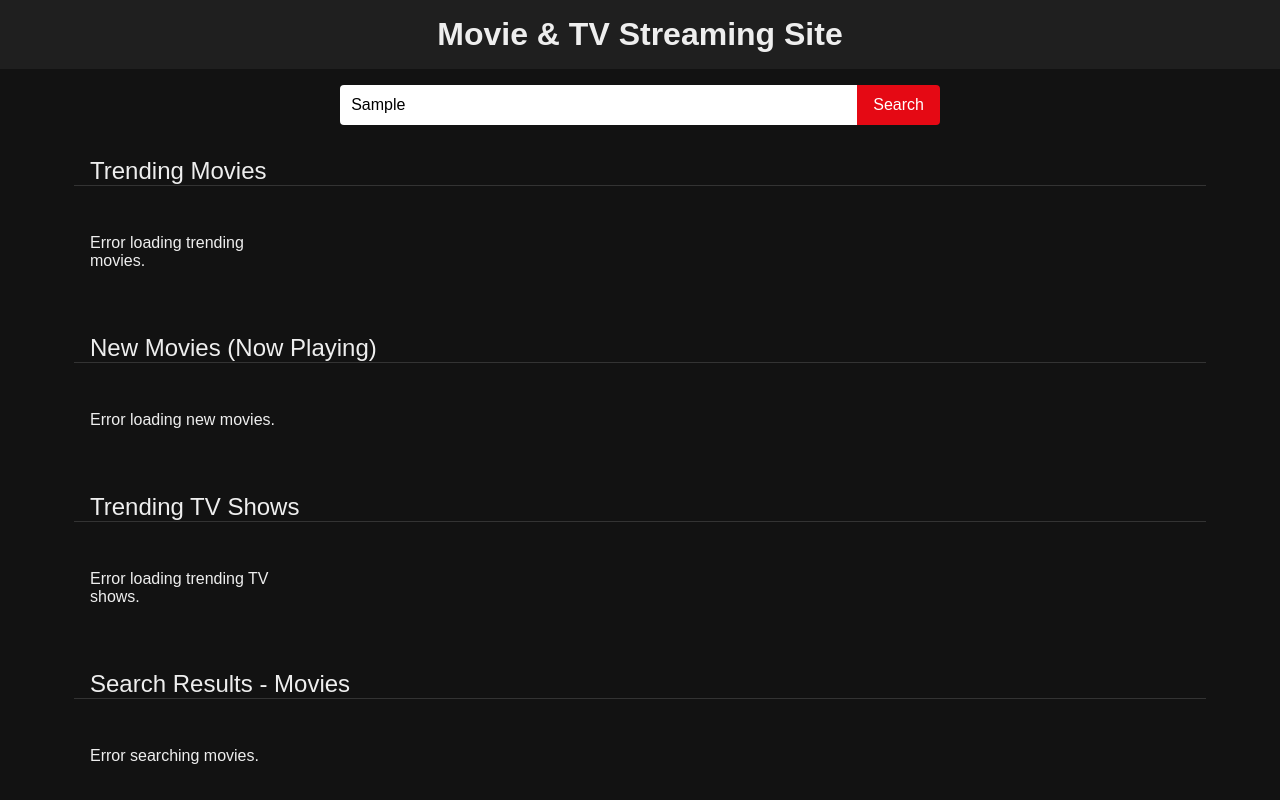
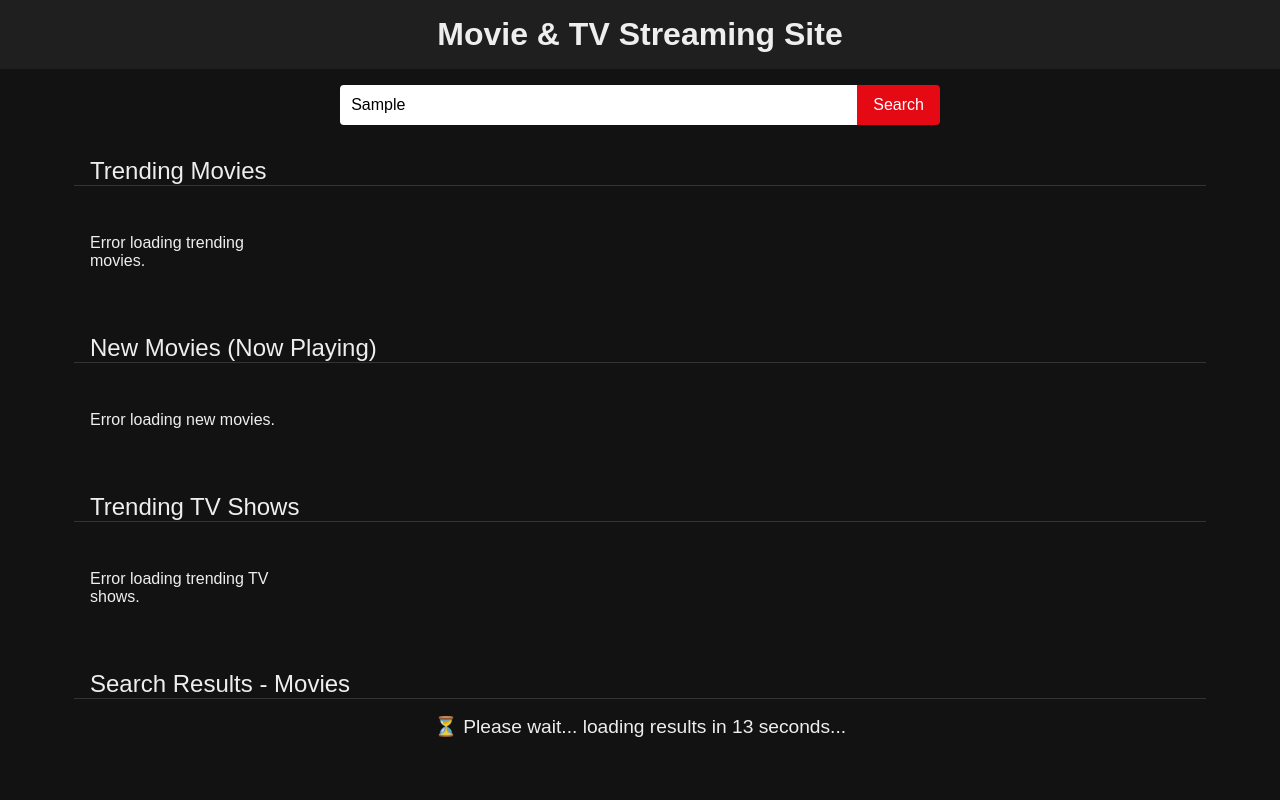
Before and after one commit to earnbig78-web/movies, a plain HTML site: page index.html in a window 1280 px wide. Both pictures are taken after typing "Sample" into the empty fields and a click on the button "Search". Shown: the top 800 px of the page. Drawn offline with Linux system fonts and the light colour scheme; no server answers.

Commit message:
Update index.html

```diff
--- a/index.html
+++ b/index.html
@@ -46,6 +46,12 @@
       padding: 0 1rem;
       font-size: 1.5rem;
       border-bottom: 1px solid #333;
+    }
+    #search-timer {
+      text-align: center;
+      font-size: 1.2rem;
+      margin-bottom: 1rem;
+      display: none;
     }
     .results {
       display: grid;
@@ -116,6 +122,7 @@
 <div id="trending-tv" class="results"></div>
 
 <div class="section-title" id="search-section" style="display:none;">Search Results - Movies</div>
+<div id="search-timer"></div> <!-- 👈 Countdown timer -->
 <div id="search-results-movies" class="results"></div>
 
 <div class="section-title" id="search-section-tv" style="display:none;">Search Results - TV Shows</div>
@@ -126,10 +133,9 @@
 <script>
   const API_KEY = '9ad958fa4cfc7185af4481588a9c4896';
 
-  // Your Adsterra ad direct link here (replace with your actual Adsterra URL)
+  // Your Adsterra ad direct link
   const adsterraDirectLink = 'https://www.revenuecpmgate.com/hu4m9xgf?key=13d7ed2b8ada41358fd402fd10815fde';
 
-  // DOM elements
   const trendingMoviesContainer = document.getElementById('trending-movies');
   const newMoviesContainer = document.getElementById('new-movies');
   const trendingTVContainer = document.getElementById('trending-tv');
@@ -137,15 +143,14 @@
   const searchResultsTV = document.getElementById('search-results-tv');
   const searchSectionMovies = document.getElementById('search-section');
   const searchSectionTV = document.getElementById('search-section-tv');
+  const searchTimer = document.getElementById('search-timer');
 
-  // On page load, fetch trending/new content
   window.onload = () => {
     fetchTrendingMovies();
     fetchNewMovies();
     fetchTrendingTV();
   };
 
-  // Search button
   document.getElementById('searchButton').addEventListener('click', searchAll);
   document.getElementById('searchInput').addEventListener('keypress', e => {
     if (e.key === 'Enter') searchAll();
@@ -188,25 +193,54 @@
     const query = document.getElementById('searchInput').value.trim();
     if (!query) return;
 
+    // Open Ad in new tab
+    window.open(adsterraDirectLink, '_blank');
+
+    // Prepare search sections
+    searchSectionMovies.style.display = 'block';
+    searchSectionTV.style.display = 'block';
+    searchResultsMovies.innerHTML = '';
+    searchResultsTV.innerHTML = '';
+
+    // Start countdown timer
+    let seconds = 15;
+    searchTimer.style.display = 'block';
+    searchTimer.innerText = `⏳ Please wait... loading results in ${seconds} seconds...`;
+
+    const countdown = setInterval(() => {
+      seconds--;
+      if (seconds > 0) {
+        searchTimer.innerText = `⏳ Please wait... loading results in ${seconds} seconds...`;
+      } else {
+        clearInterval(countdown);
+        searchTimer.style.display = 'none';
+        fetchSearchResults(query);
+      }
+    }, 1000);
+  }
+
+  async function fetchSearchResults(query) {
     searchResultsMovies.innerHTML = 'Loading...';
     searchResultsTV.innerHTML = 'Loading...';
-    searchSectionMovies.style.display = 'block';
-    searchSectionTV.style.display = 'block';
 
     try {
-      const res = await fetch(`https://api.themoviedb.org/3/search/multi?api_key=${API_KEY}&query=${encodeURIComponent(query)}`);
-      const data = await res.json();
-      const movies = data.results.filter(item => item.media_type === 'movie');
-      const tvShows = data.results.filter(item => item.media_type === 'tv');
-      renderMovies(movies, searchResultsMovies);
-      renderTVShows(tvShows, searchResultsTV);
-    } catch {
+      const [movieRes, tvRes] = await Promise.all([
+        fetch(`https://api.themoviedb.org/3/search/movie?api_key=${API_KEY}&query=${encodeURIComponent(query)}`),
+        fetch(`https://api.themoviedb.org/3/search/tv?api_key=${API_KEY}&query=${encodeURIComponent(query)}`)
+      ]);
+
+      const movieData = await movieRes.json();
+      const tvData = await tvRes.json();
+
+      renderMovies(movieData.results || [], searchResultsMovies);
+      renderTVShows(tvData.results || [], searchResultsTV);
+    } catch (err) {
+      console.error('Search failed:', err);
       searchResultsMovies.innerHTML = '<p>Error searching movies.</p>';
       searchResultsTV.innerHTML = '<p>Error searching TV shows.</p>';
     }
   }
 
-  // Render Movies helper
   function renderMovies(movies, container) {
     container.innerHTML = '';
     if (!movies.length) {
@@ -235,7 +269,6 @@
     });
   }
 
-  // Render TV helper
   async function renderTVShows(shows, container) {
     container.innerHTML = '';
     if (!shows.length) {
@@ -247,7 +280,6 @@
       const poster = show.poster_path ? `https://image.tmdb.org/t/p/w300${show.poster_path}` : 'https://via.placeholder.com/300x450?text=No+Image';
       const year = show.first_air_date ? show.first_air_date.slice(0, 4) : 'N/A';
 
-      // Get latest season and episode for this show
       try {
         const detailsRes = await fetch(`https://api.themoviedb.org/3/tv/${show.id}?api_key=${API_KEY}`);
         const details = await detailsRes.json();
@@ -274,7 +306,6 @@
         });
         container.appendChild(card);
       } catch {
-        // If error getting latest episode, fallback to season 1 episode 1 link
         const fallbackUrl = `https://mappletv.uk/watch/tv/${show.id}-1-1`;
         const card = document.createElement('div');
         card.className = 'card';
@@ -293,12 +324,8 @@
     }
   }
 
-  // Open Adsterra ad in new tab, then after 5s open movie/TV link in another new tab
   function openAdThenContent(contentUrl) {
-    // Open Adsterra ad link immediately in new tab
     window.open(adsterraDirectLink, '_blank');
-
-    // After 5 seconds open actual content in a new tab
     setTimeout(() => {
       window.open(contentUrl, '_blank');
     }, 5000);
```
